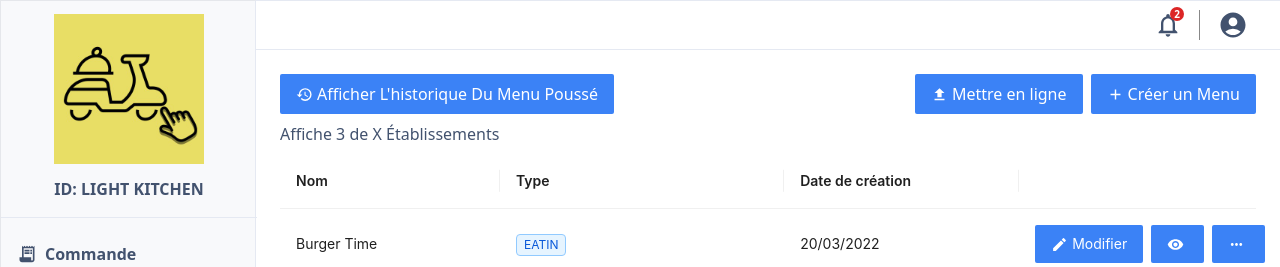
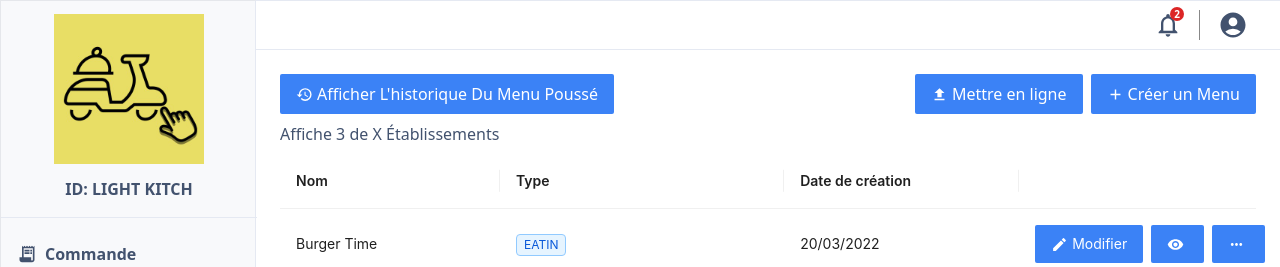
Before and after one commit to salah93100/applifoodV1, a Next.js app in the folder applifoodv1/: page /dashboard/menu in a window 1280 px wide. Shown: the top 267 px of the page. Built offline with nearby package versions, Linux system fonts and the light colour scheme.

Commit message:
Ligth kitch

```diff
--- a/applifoodv1/components/UserRestaurant.js
+++ b/applifoodv1/components/UserRestaurant.js
@@ -12,7 +12,7 @@ export default function UserRestaurant({src,alt,nameRestaurant}) {
       className=''/>
       </div>
     <div className='text-center'>
-        <p className='font-semibold uppercase'>ID: Light Kitchen</p>
+        <p className='font-semibold uppercase'>ID: Light Kitch</p>
     </div>
     </div>
   )
```
